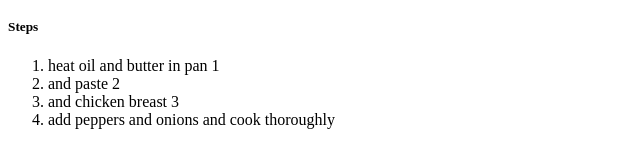
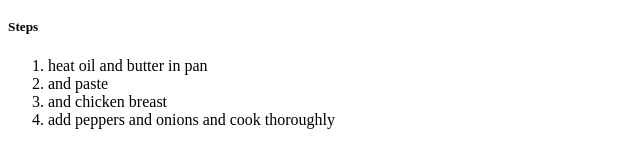
Before and after one commit to murrayburgess/odin-recipes, a plain HTML site: page recipes/curry.html in a window 1280 px wide. Shown: the part 367-534 px from the top of the page, 0-640 px from the left. Drawn offline with Linux system fonts and the light colour scheme.

```diff
--- a/recipes/curry.html
+++ b/recipes/curry.html
@@ -23,9 +23,9 @@
     </ul>
     <h5> Steps</h5>
     <ol>
-        <li> heat oil and butter in pan 1</li>
-        <li> and paste 2</li>
-        <li> and chicken breast 3</li>
+        <li> heat oil and butter in pan </li>
+        <li> and paste </li>
+        <li> and chicken breast </li>
         <li> add peppers and onions and cook thoroughly</li>
     </ol>
 </body>
```
